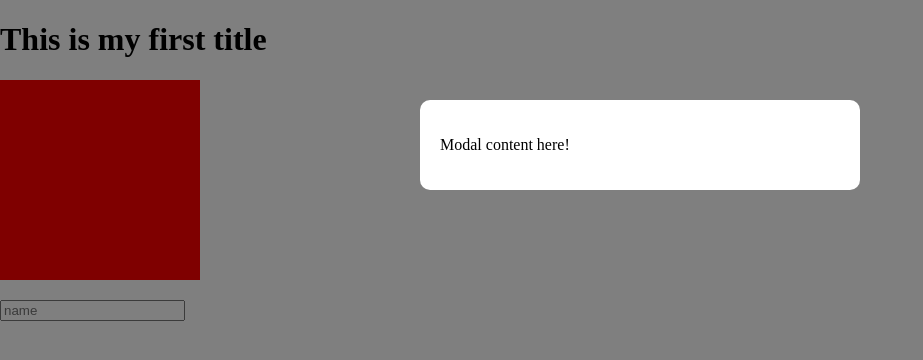
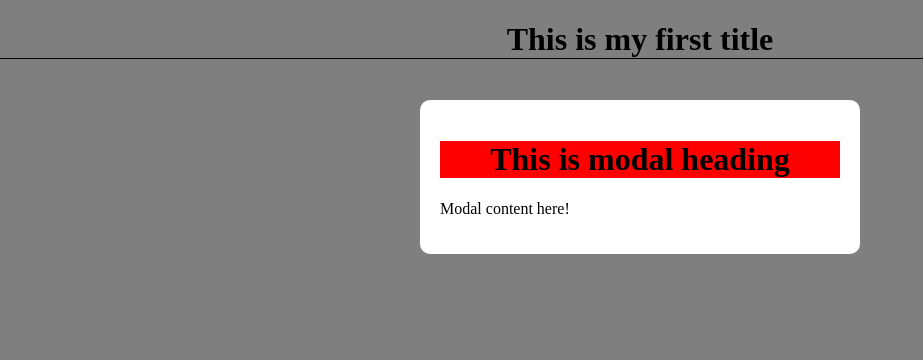
Before and after one commit to polashmahmud/Build-Web-Apps-with-Vue-JS-Firebase, a Vue app in the folder modal-project/: page / in a window 1280 px wide. Shown: the top 360 px of the page, without its empty margins (0-923 px from the left). Built offline with nearby package versions, Linux system fonts and the light colour scheme.

Commit message:
complete vue-cli-17

```diff
--- a/modal-project/src/App.vue
+++ b/modal-project/src/App.vue
@@ -1,9 +1,5 @@
 <template>
   <h1>{{ title }}</h1>
-
-  <div @click="handleClick" ref="box" class="box"></div>
-  <input type="text" ref="name" placeholder="name" style="margin-top: 20px" />
-
   <simple-modal />
 </template>
 
@@ -18,29 +14,12 @@ export default {
       title: "This is my first title",
     };
   },
-  methods: {
-    handleClick() {
-      console.log(this.$refs.box);
-      this.$refs.box.classList.add("active");
-      this.$refs.name.focus();
-    },
-  },
 };
 </script>
 
 <style>
-body {
-  margin: 0;
-}
-
-.box {
-  width: 200px;
-  height: 200px;
-  cursor: pointer;
-  background: red;
-}
-
-.box.active {
-  background: blue;
+h1 {
+  text-align: center;
+  border-bottom: 1px solid;
 }
 </style>
--- /dev/null
+++ b/modal-project/src/assets/global.css
@@ -0,0 +1,7 @@
+body {
+    margin: 0;
+}
+
+p {
+    font-style: italic;
+}
--- a/modal-project/src/components/Modal.vue
+++ b/modal-project/src/components/Modal.vue
@@ -1,6 +1,7 @@
 <template>
   <div class="backdrop">
     <div class="modal">
+      <h1>This is modal heading</h1>
       <p>Modal content here!</p>
     </div>
   </div>
@@ -10,7 +11,7 @@
 export default {};
 </script>
 
-<style>
+<style scoped>
 .backdrop {
   background: rgba(0, 0, 0, 0.5);
   top: 0;
@@ -26,4 +27,13 @@ export default {};
   background: white;
   border-radius: 10px;
 }
+
+h1 {
+  background: red;
+  border: none;
+}
+
+p {
+  font-style: normal;
+}
 </style>
--- a/modal-project/src/main.js
+++ b/modal-project/src/main.js
@@ -1,4 +1,5 @@
 import { createApp } from 'vue'
 import App from './App.vue'
+import './assets/global.css'
 
 createApp(App).mount('#app')
```
